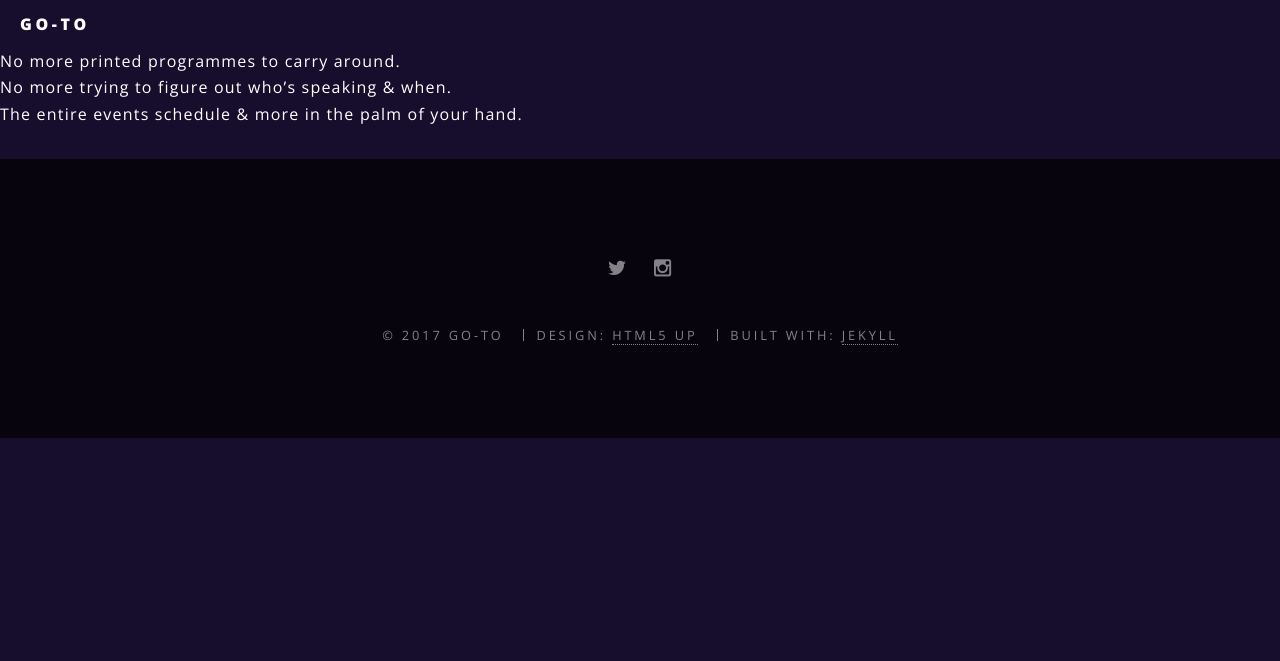
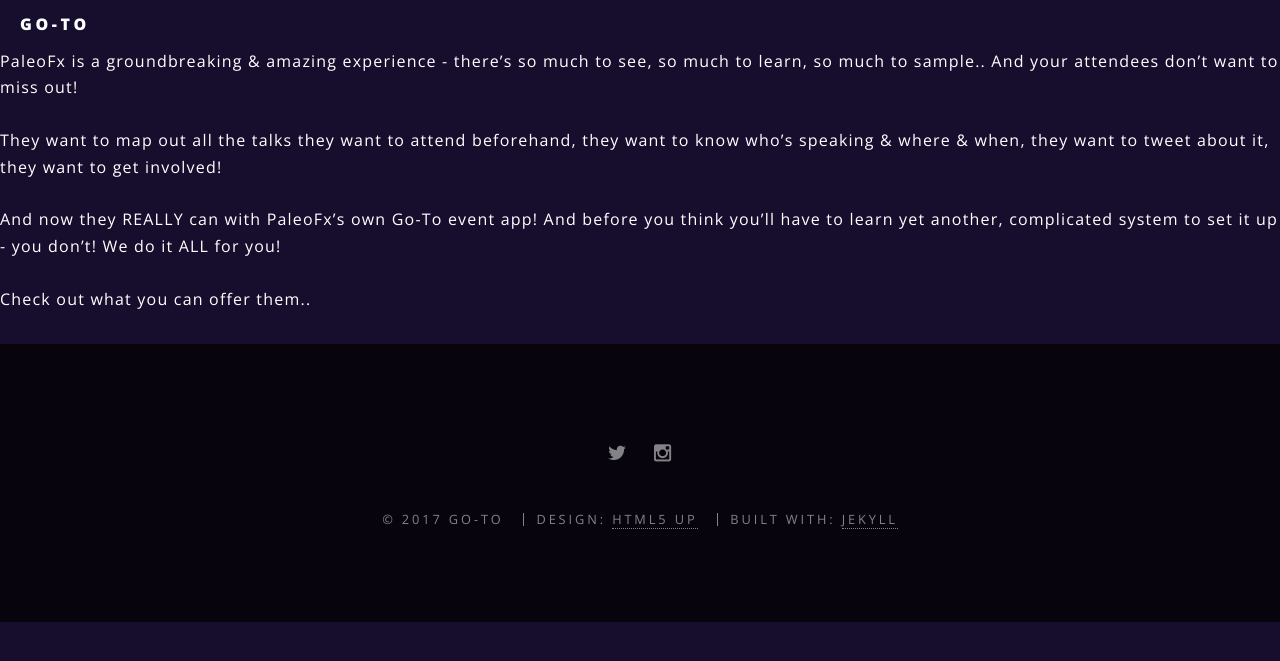
Before and after one commit to iamrobj/event_app_paleo_mag, a Jekyll site: the page built from _posts/sections/2016-06-23-main-section.markdown, in a window 1280 px wide. Shown: the top 661 px of the page. Built offline with Jekyll 4.4.1, drawn with Linux system fonts in a browser that asks for light colours; our own code applies the rules of GitHub Pages for plain Markdown files.

Commit message:
- Had a got at copy for the main section

```diff
--- a/_posts/sections/2016-06-23-main-section.markdown
+++ b/_posts/sections/2016-06-23-main-section.markdown
@@ -5,6 +5,5 @@
 tags: [main-section]
 ---
 
-No more printed programmes to carry around.<br>
-No more trying to figure out who's speaking & when.<br>
-The entire events schedule & more in the palm of your hand.
+PaleoFx is a groundbreaking & amazing experience - there's so much to see, so much to learn, so much to sample..  And your attendees don't want to miss out!<br><br>
+They want to map out all the talks they want to attend beforehand, they want to know who's speaking & where & when, they want to tweet about it, they want to get involved!<br><br>And now they REALLY can with PaleoFx's own Go-To event app!  And before you think you'll have to learn yet another, complicated system to set it up - you don't!  We do it ALL for you!<br><br>Check out what you can offer them..
```
